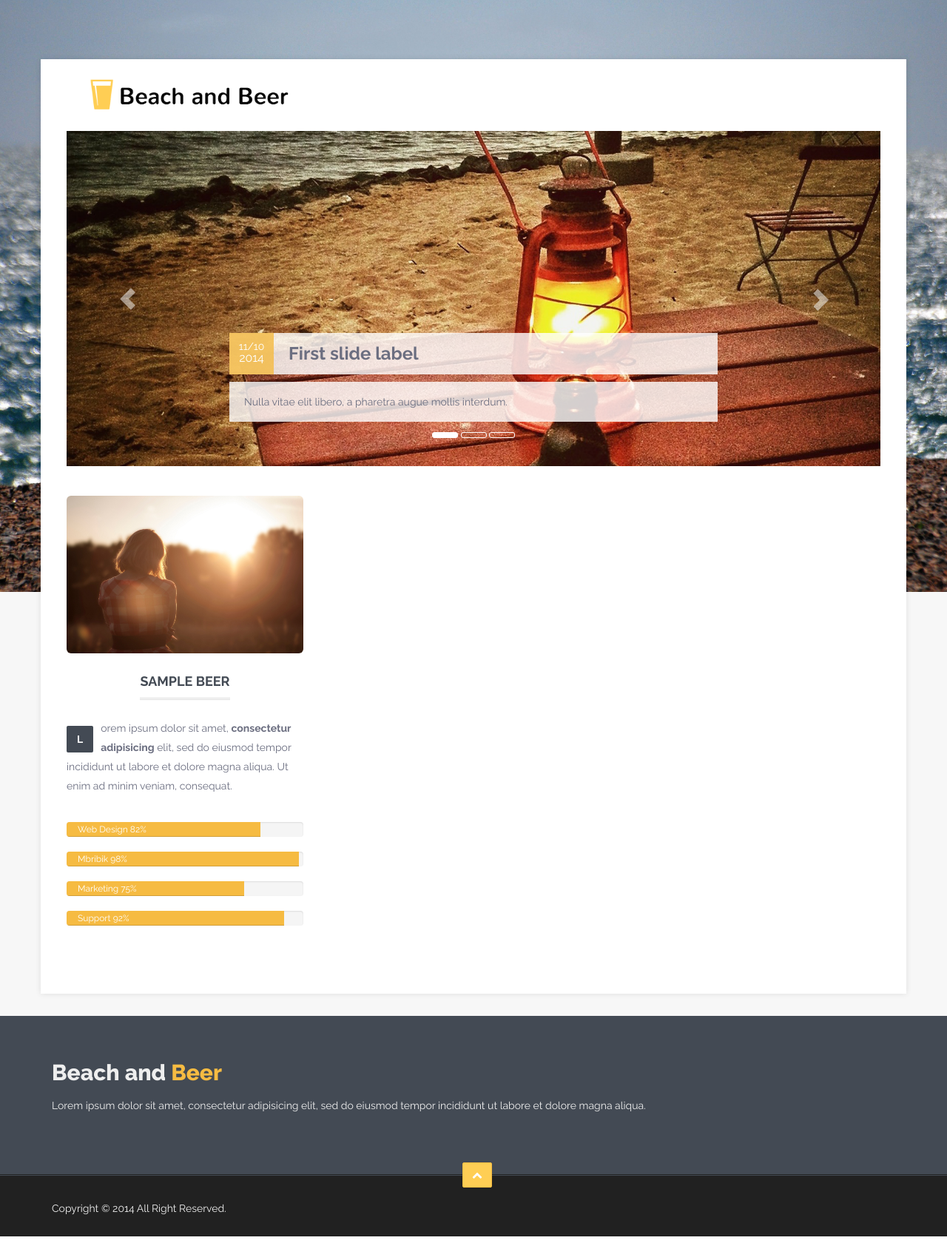
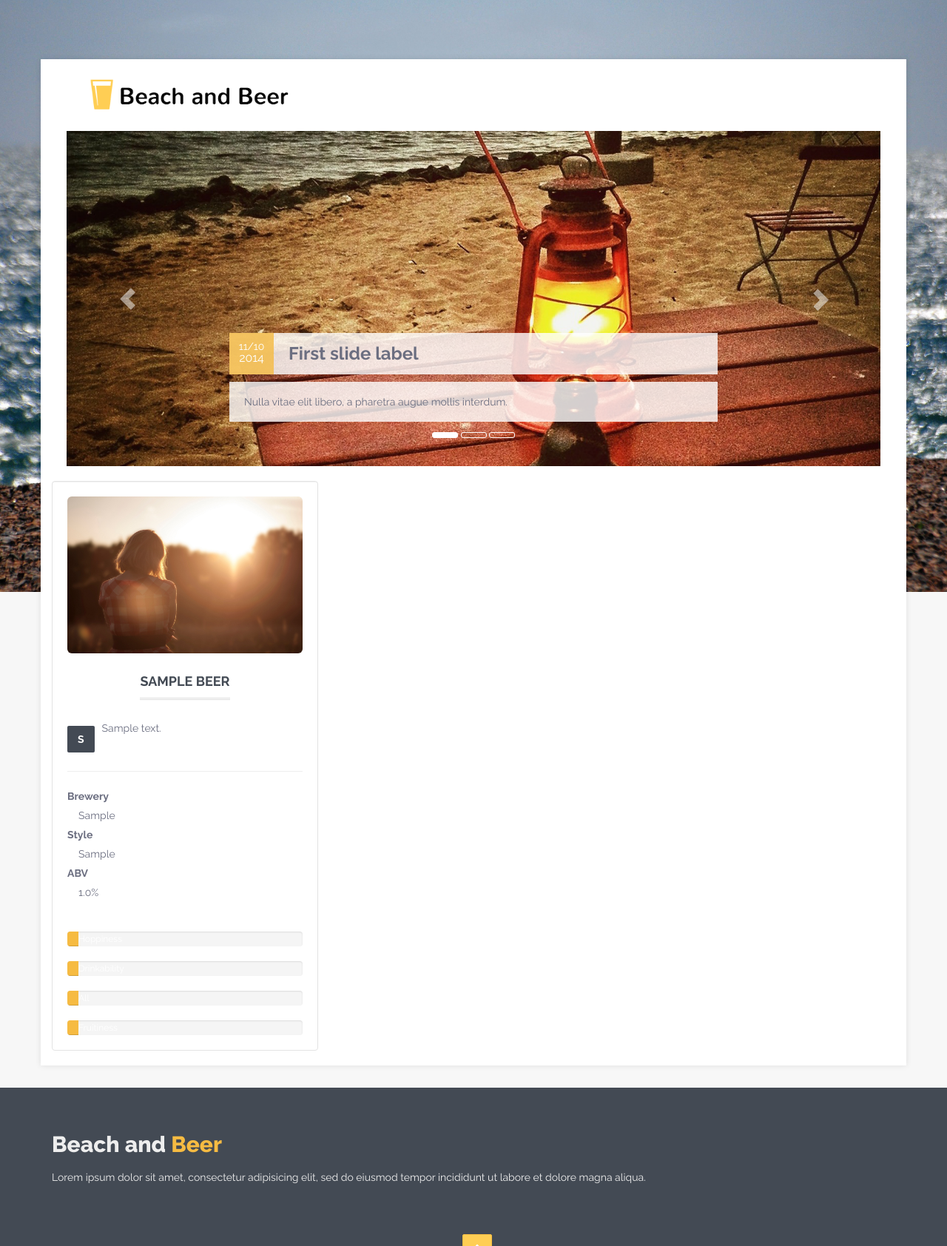
Before and after one commit to drulang/summerbeer, a Django app: page / in a window 1280 px wide. Shown: the top 1684 px of the page at 74% size. Run offline with Django 3.2, Linux system fonts and the light colour scheme; tables that the repository leaves empty hold one stand-in row (values such as "Sample post"); some libraries are stand-ins or nearby versions.

Commit message:
Work on beer page

```diff
--- a/bikini/summerbeer/models.py
+++ b/bikini/summerbeer/models.py
@@ -13,6 +13,7 @@
 
     # Rating Beer
     review = models.CharField(max_length=2000)
+    rank = models.IntegerField(null=True, blank=True)
 
     hoppiness = models.FloatField(null=False)
     drinkability = models.FloatField(null=False)
--- a/bikini/summerbeer/static/css/summerbeer.css
+++ b/bikini/summerbeer/static/css/summerbeer.css
@@ -16,3 +16,12 @@
 .sb-navbar-aritcle {
     padding-bottom: 0px;
 }
+
+.widget-sidebar .list-unstyled li span {
+    margin-left: 15px;
+}
+
+.beer-well {
+    padding-bottom: 0px;
+    background-color: white;
+}
--- a/bikini/summerbeer/templates/summerbeer/beer_col.html
+++ b/bikini/summerbeer/templates/summerbeer/beer_col.html
@@ -1,7 +1,7 @@
  <!-- begin:article -->
         <div class="col-md-4">
           <!-- begin:about -->
-          <div class="content-article">
+          <div class="content-article well beer-well">
             <!-- begin:bio -->
             <div class="row">
               <div class="col-md-12">
@@ -11,43 +11,50 @@
                     <h3>{{ beer.name }}</h3>
                 </div>
 
-                <p><strong class="first-paragraph">L</strong>orem ipsum dolor sit amet, <strong>consectetur adipisicing</strong> elit, sed do eiusmod tempor incididunt ut labore et dolore magna aliqua. Ut enim ad minim veniam,
-                consequat.</p>
+                <p><strong class="first-paragraph">{{ beer.review | slice:":1" }}</strong>{{ beer.review }}</p>
               </div>
             </div>
             <!-- end:bio -->
-            <br>
+            <hr>
+            <!-- begin:info -->
+            <div class="widget-sidebar">
+              <ul class="list-unstyled">
+                  <li><strong>Brewery</strong> <br><span>{{ beer.brewery }}</span></li>
+                  <li><strong>Style</strong> <br><span>{{ beer.style }}</span></li>
+                  <li><strong>ABV</strong> <br><span>{{ beer.abv }}%</span></li>
+              </ul>
+            </div>
+            <!-- end:info-->
             <!-- begin:skill -->
             <div class="row">
               <div class="col-md-12">
                 <div class="progress">
-                  <div class="progress-bar progress-bar-secondary" role="progressbar" aria-valuenow="82" aria-valuemin="0" aria-valuemax="100" style="width: 82%;">
-                    Web Design 82%
+                    <div class="progress-bar progress-bar-secondary" role="progressbar" aria-valuenow="82" aria-valuemin="0" aria-valuemax="100" style="width: {{ beer.hoppiness }}%;">
+                      Hoppiness {{ beer.hoppiness }}%
                   </div>
                 </div>
                 <!-- break -->
                 <div class="progress">
-                  <div class="progress-bar progress-bar-secondary" role="progressbar" aria-valuenow="98" aria-valuemin="0" aria-valuemax="100" style="width: 98%;">
-                    Mbribik 98%
+                    <div class="progress-bar progress-bar-secondary" role="progressbar" aria-valuenow="98" aria-valuemin="0" aria-valuemax="100" style="width: {{ beer.drinkability }}%;">
+                        Drinkability {{ beer.drinkability }}%
                   </div>
                 </div>
                 <!-- break -->
                 <div class="progress">
-                  <div class="progress-bar progress-bar-secondary" role="progressbar" aria-valuenow="75" aria-valuemin="0" aria-valuemax="100" style="width: 75%;">
-                    Marketing 75%
+                    <div class="progress-bar progress-bar-secondary" role="progressbar" aria-valuenow="75" aria-valuemin="0" aria-valuemax="100" style="width: {{ beer.alldaybeer }}%;">
+                        All Day Beer {{ beer.alldaybeer }}%
                   </div>
                 </div>
                 <!-- break -->
                 <div class="progress">
-                  <div class="progress-bar progress-bar-secondary" role="progressbar" aria-valuenow="92" aria-valuemin="0" aria-valuemax="100" style="width: 92%;">
-                    Support 92%
+                    <div class="progress-bar progress-bar-secondary" role="progressbar" aria-valuenow="92" aria-valuemin="0" aria-valuemax="100" style="width: {{ beer.fruitiness }}%;">
+                        Fruitiness {{ beer.fruitiness }}%
                   </div>
                 </div>
                 <!-- break -->
               </div>
             </div>
             <!-- end:skill -->
-            <br><br>
           </div>
           <!-- end:about -->
         </div>
```
